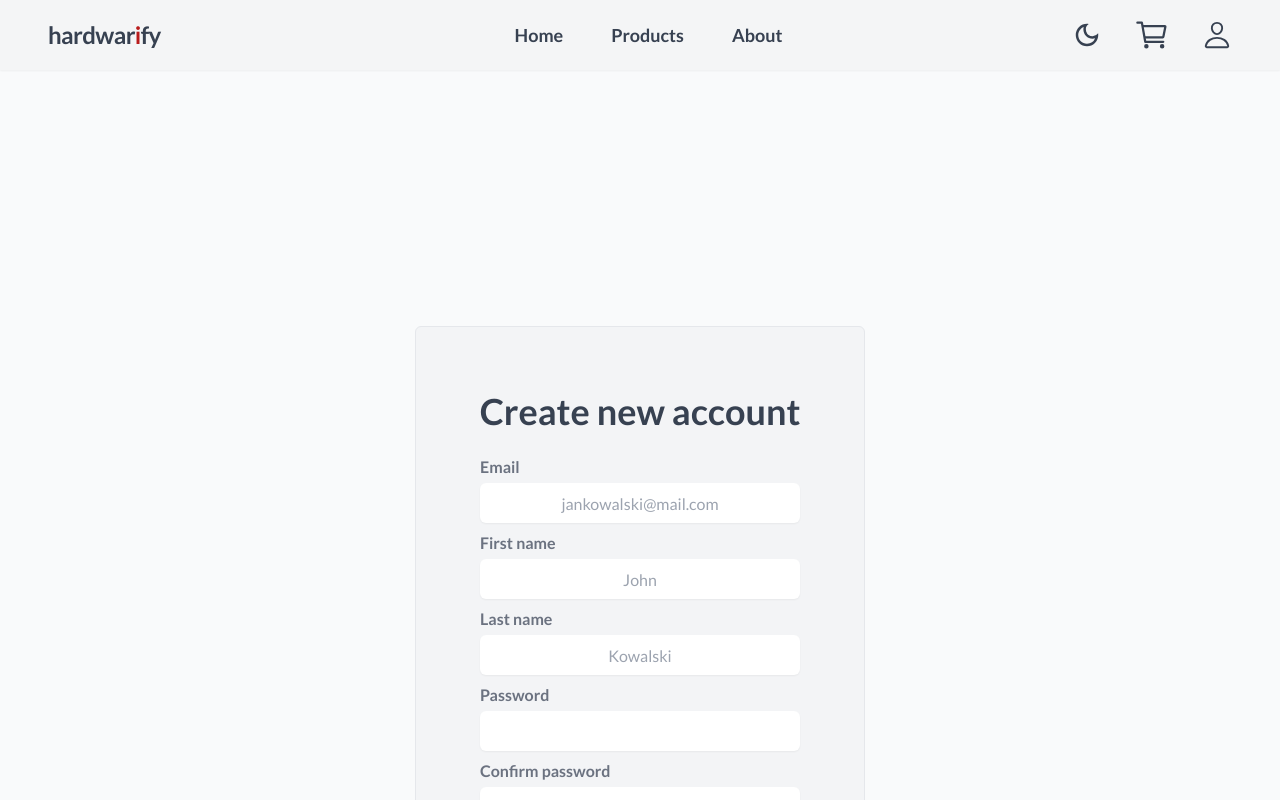
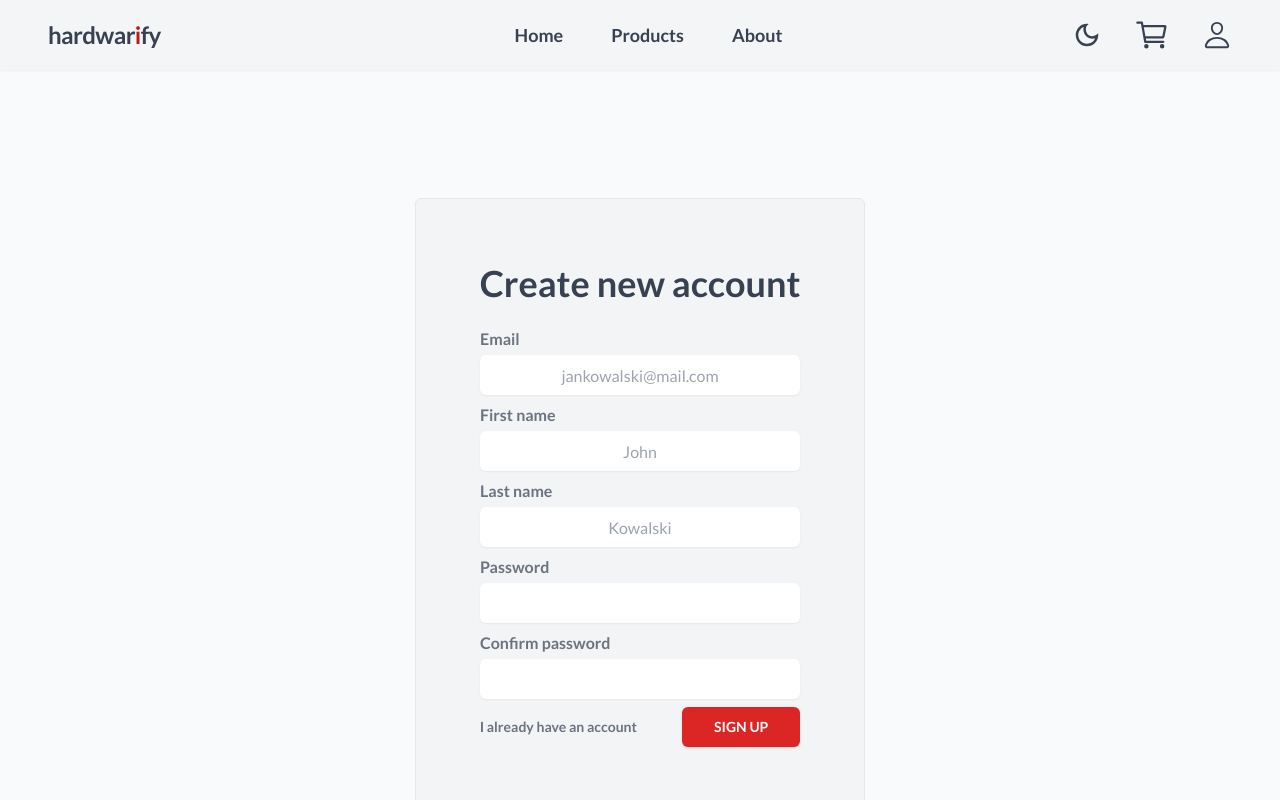
Before and after one commit to tojamrcel/hardwarify-project, a Next.js app: page /signup in a window 1280 px wide. Shown: the top 800 px of the page. Built offline with nearby package versions, Linux system fonts and the light colour scheme; no server answers.

Commit message:
fix: fix styles for login and signup page

```diff
--- a/app/login/page.tsx
+++ b/app/login/page.tsx
@@ -39,7 +39,7 @@ function Page() {
   }
 
   return (
-    <div className="mt-8 flex flex-col items-center gap-8 md:mt-32 lg:mt-64">
+    <div className="mt-8 flex flex-col items-center gap-8 md:mt-32">
       <div className="flex h-96 w-96 flex-col items-center justify-center gap-4 rounded-md p-8 dark:border-gray-700 dark:bg-gray-900/90 md:border md:bg-gray-100">
         <h2 className="text-center text-3xl font-bold text-gray-700 dark:text-gray-300 sm:text-4xl">
           Login
--- a/app/signup/page.tsx
+++ b/app/signup/page.tsx
@@ -27,7 +27,7 @@ function Page() {
   }
 
   return (
-    <div className="mt-8 flex flex-col items-center gap-4 md:mt-32 md:gap-8 lg:mt-64">
+    <div className="l mt-8 flex flex-col items-center gap-4 md:mt-32 md:gap-8">
       <div className="flex flex-col gap-6 rounded-md border bg-gray-100 p-16 dark:border-gray-700 dark:bg-gray-900/90">
         <h2 className="text-3xl font-bold text-gray-700 dark:text-gray-300 sm:text-4xl">
           Create new account
```
